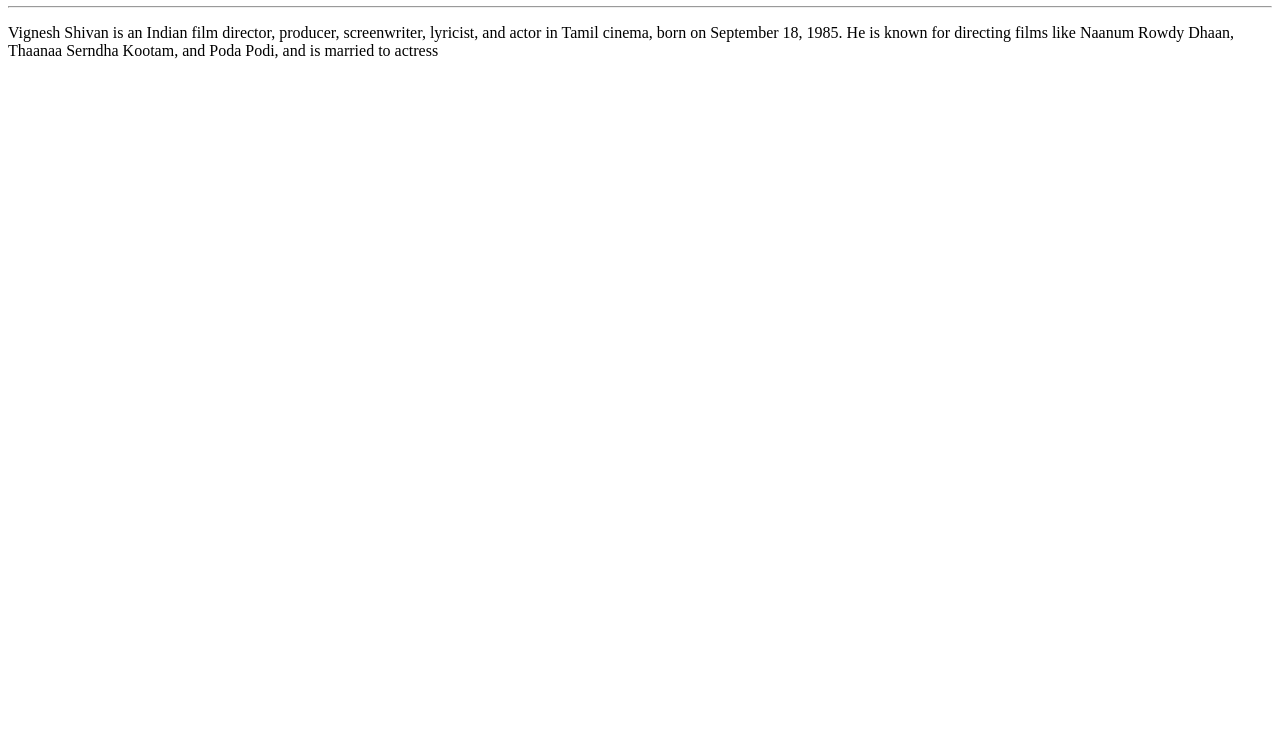
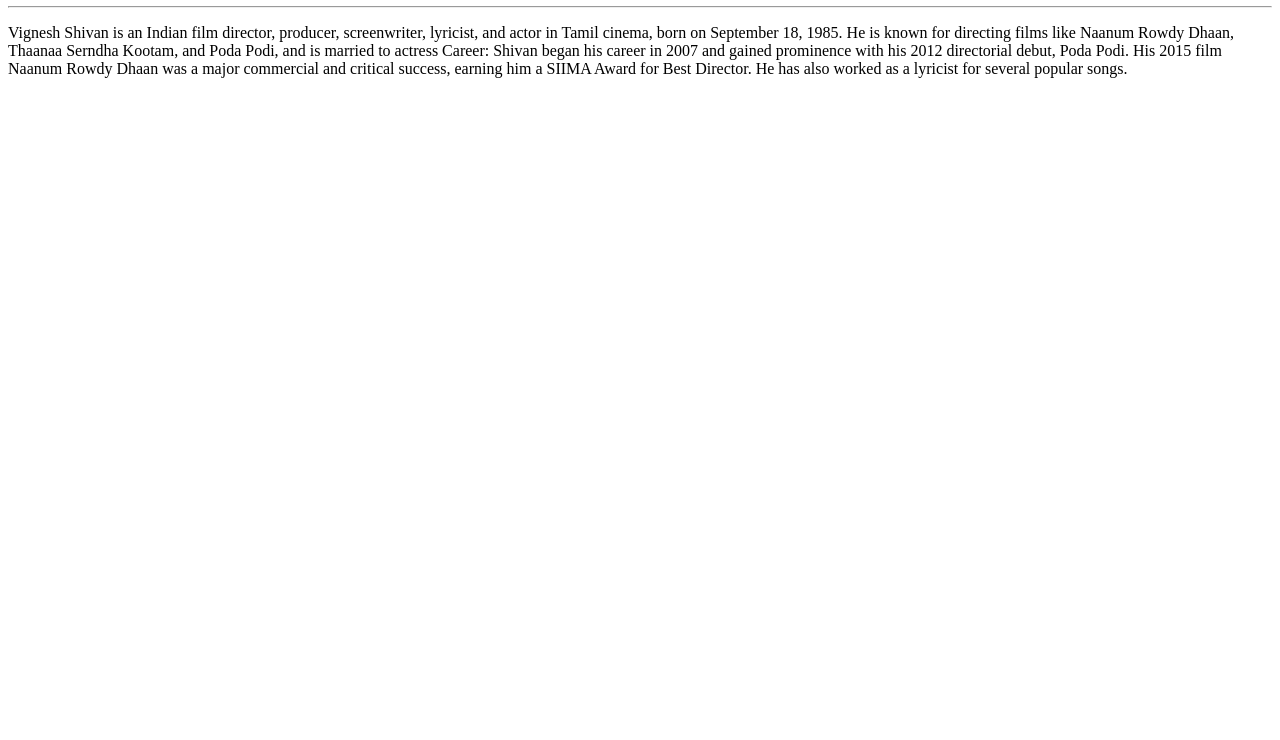
Before and after one commit to Vignesh20059/kannanarunachelam, a plain HTML site: page index.html in a window 1280 px wide. Shown: the part 60-800 px from the top of the page. Drawn offline with Linux system fonts and the light colour scheme.

Commit message:
modified index.html file

```diff
--- a/index.html
+++ b/index.html
@@ -4,4 +4,7 @@
 
 </center>
 
-<p>Vignesh Shivan is an Indian film director, producer, screenwriter, lyricist, and actor in Tamil cinema, born on September 18, 1985. He is known for directing films like Naanum Rowdy Dhaan, Thaanaa Serndha Kootam, and Poda Podi, and is married to actress</p>
+<p>Vignesh Shivan is an Indian film director, producer, screenwriter, lyricist, and actor in Tamil cinema, born on September 18, 1985. He is known for directing films like Naanum Rowdy Dhaan, Thaanaa Serndha Kootam, and Poda Podi, and is married to actress
+  Career: Shivan began his career in 2007 and gained prominence with his 2012 directorial debut, Poda Podi. His 2015 film Naanum Rowdy Dhaan was a major commercial and critical success, earning him a SIIMA Award for Best Director. He has also worked as a lyricist for several popular songs.
+
+</p>
```
